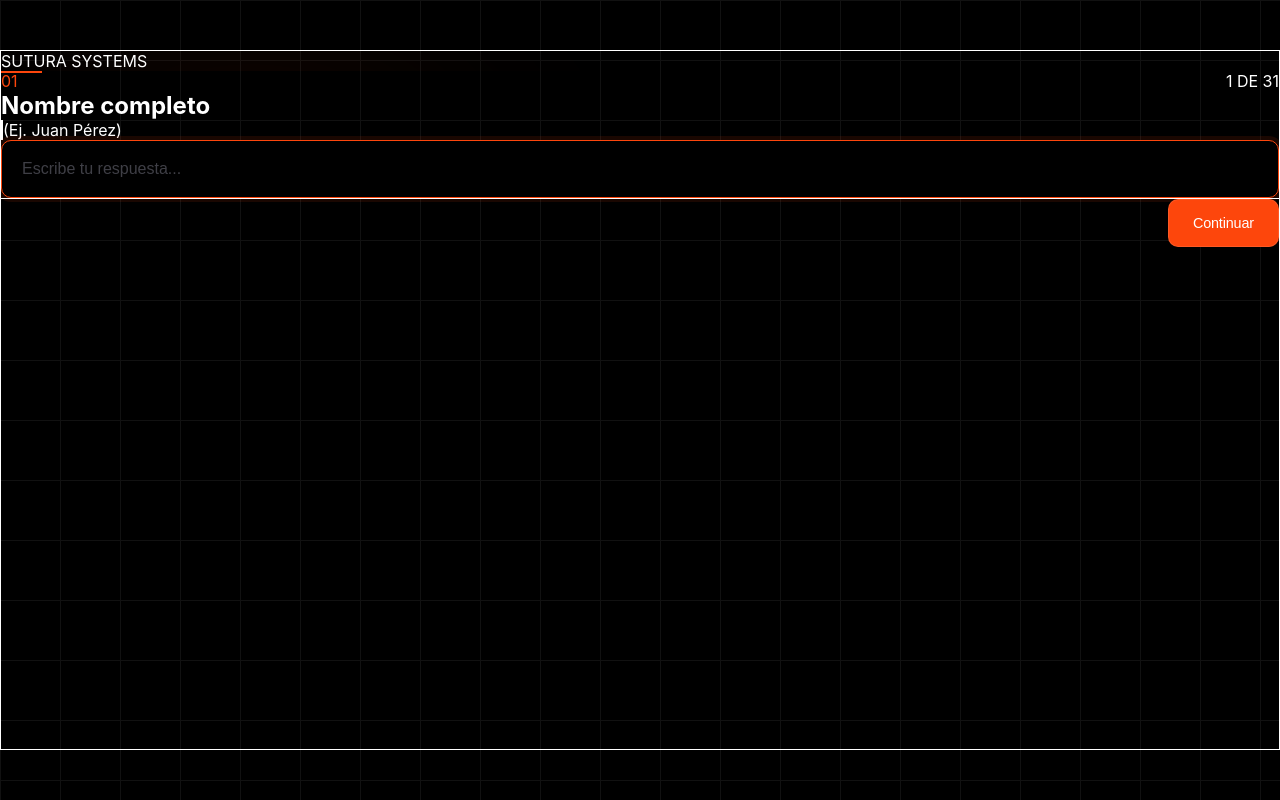
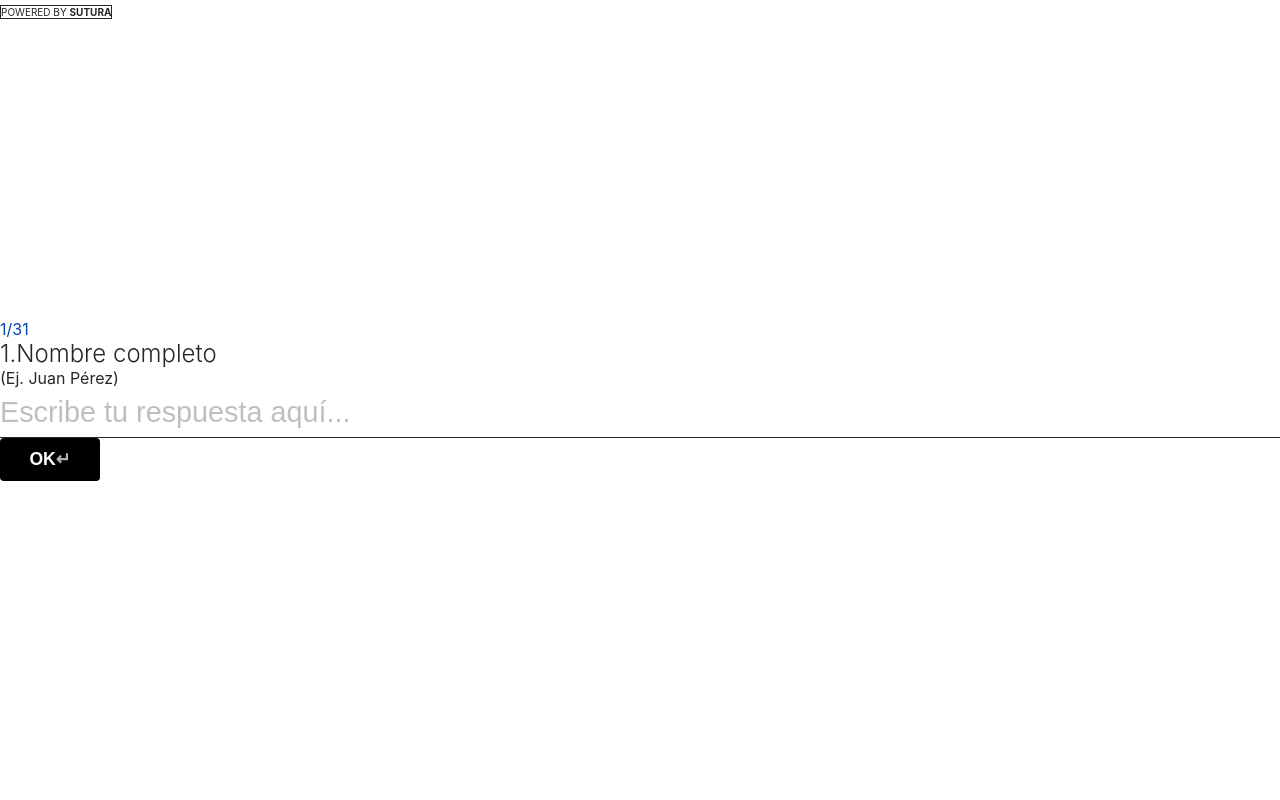
Before and after one commit to lavidadeuncreativx/lavidadeuncreativo, a Next.js app: page /formulario-marca-personal in a window 1280 px wide. Both pictures are taken after a click on the button "Iniciar Diagnóstico". Built offline with nearby package versions, Linux system fonts and the light colour scheme.

Commit message:
feat: COMPLETE OVERHAUL -> White Minimalist Typeform (User Requested)

```diff
--- a/app/components/Typeform.tsx
+++ b/app/components/Typeform.tsx
@@ -1,40 +1,78 @@
 'use client';
+import React, { useState, useRef, useEffect } from 'react';
+import { motion, AnimatePresence } from 'framer-motion';
+import { TextInput, SelectInput, MultiSelectInput } from './InputTypes';
 
-import { useState, useEffect, useRef } from 'react';
-import { motion, AnimatePresence } from 'framer-motion';
-import { questions } from '../data/questions';
-import { TextInput, SelectInput, MultiSelectInput } from './InputTypes';
+// Question Definition
+type QuestionType = 'text' | 'select' | 'multi-select';
+
+interface Question {
+    id: number;
+    text: string;
+    description?: string;
+    type: QuestionType;
+    options?: string[];
+    maxSelections?: number;
+    apiField: string;
+}
+
+// Full Question List
+const questions: Question[] = [
+    { id: 1, text: "Nombre completo", description: "(Ej. Juan Pérez)", type: 'text', apiField: 'fullName' },
+    { id: 2, text: "Correo electrónico", description: "Donde recibirás tu plan.", type: 'text', apiField: 'email' },
+    { id: 3, text: "¿A qué te dedicas actualmente?", description: "Sé específico.", type: 'text', apiField: 'occupation' },
+    { id: 4, text: "¿Cómo definirías tu nivel de experiencia en tu campo?", type: 'select', options: ['Principiante (0-2 años)', 'Intermedio (2-5 años)', 'Avanzado (+5 años)', 'Experto/Referente'], apiField: 'experienceLevel' },
+    { id: 5, text: "¿Tienes una marca personal activa?", type: 'select', options: ['Sí, publico constantemente', 'Sí, pero publico poco', 'No, pero quiero empezar', 'No, y no sé por dónde empezar'], apiField: 'activeBrand' },
+    { id: 6, text: "¿En qué redes sociales tienes presencia?", type: 'multi-select', options: ['Instagram', 'LinkedIn', 'X (Twitter)', 'TikTok', 'YouTube', 'Newsletter / Blog', 'Ninguna'], apiField: 'socials' },
+    { id: 7, text: "¿Cuál es tu principal objetivo con tu marca personal?", type: 'select', options: ['Conseguir más clientes/ventas', 'Posicionarme como autoridad', 'Conseguir empleo/oportunidades', 'Crear una comunidad', 'Otro'], apiField: 'mainGoal' },
+    { id: 8, text: "¿Qué te impide potenciar tu marca ahora mismo?", type: 'select', options: ['Falta de tiempo', 'No sé qué publicar', 'Miedo a la exposición', 'Falta de estrategia', 'No veo resultados'], apiField: 'obstacle' },
+    { id: 9, text: "Si pudieras ser reconocido por UNA sola cosa, ¿cuál sería?", type: 'text', apiField: 'oneThing' },
+    { id: 10, text: "¿Tienes sitio web o portafolio?", type: 'select', options: ['Sí', 'No', 'En proceso'], apiField: 'hasWebsite' },
+    { id: 11, text: "Agrega el link (si tienes)", description: "Si no, escribe 'N/A'", type: 'text', apiField: 'websiteLink' },
+    { id: 12, text: "¿Creas contenido en video?", type: 'select', options: ['Sí, me siento cómodo', 'Sí, pero me cuesta', 'No, pero quiero intentarlo', 'No, prefiero texto/audio'], apiField: 'videoContent' },
+    { id: 13, text: "¿Cuánto tiempo puedes dedicarle a tu marca semanalmente?", type: 'select', options: ['Menos de 2 horas', '2-5 horas', '5-10 horas', '+10 horas'], apiField: 'timeCommitment' },
+    { id: 14, text: "¿Has invertido antes en formación o mentoría?", type: 'select', options: ['Sí, muchas veces', 'Sí, alguna vez', 'No, nunca'], apiField: 'pastInvestment' },
+    { id: 15, text: "¿Cuál es tu mayor fortaleza profesional?", type: 'text', apiField: 'strength' },
+    { id: 16, text: "¿Cuál consideras tu mayor debilidad o área de mejora?", type: 'text', apiField: 'weakness' },
+    { id: 17, text: "¿Quién es tu cliente o audiencia ideal?", description: "Descríbelo brevemente.", type: 'text', apiField: 'idealAudience' },
+    { id: 18, text: "¿Qué te diferencia de tu competencia?", type: 'text', apiField: 'differentiation' },
+    { id: 19, text: "¿Tienes algún referente o marca que admires?", description: "¿Quién y por qué?", type: 'text', apiField: 'roleModel' },
+    { id: 20, text: "¿Qué tipo de tono te gustaría tener?", type: 'select', options: ['Profesional y serio', 'Cercano y amigable', 'Disruptivo y polémico', 'Educativo y técnico'], apiField: 'toneVoice' },
+    { id: 21, text: "¿Te gusta escribir?", type: 'select', options: ['Me encanta', 'Lo hago bien', 'Me cuesta', 'Lo odio'], apiField: 'writingAffinity' },
+    { id: 22, text: "¿Cuál es tu presupuesto mensual aproximado para invertir en tu marca?", type: 'select', options: ['0 - $200 USD', '$200 - $500 USD', '$500 - $1000 USD', '+$1000 USD'], apiField: 'budget' },
+    { id: 23, text: "¿Qué esperas lograr en los próximos 6 meses?", type: 'text', apiField: 'sixMonthGoal' },
+    { id: 24, text: "¿Cuál es tu nivel de compromiso del 1 al 10?", type: 'select', options: ['10 - Haré lo que sea necesario', '8-9 - Muy comprometido', '5-7 - Lo intentaré', 'Menos de 5'], apiField: 'commitmentLevel' },
+    { id: 25, text: "¿Tienes equipo o trabajas solo?", type: 'select', options: ['Solo', 'Tengo colaboradores freelance', 'Tengo equipo fijo'], apiField: 'teamStructure' },
+    { id: 26, text: "¿Usas herramientas de IA actualmente?", type: 'select', options: ['Sí, a diario', 'A veces', 'No, pero me interesa', 'No me interesa'], apiField: 'aiUsage' },
+    { id: 27, text: "¿Qué formato de contenido consumes más?", type: 'select', options: ['Video corto (TikTok/Reels)', 'Video largo (YouTube)', 'Texto (LinkedIn/Blogs/Newsletter)', 'Audio (Podcast)'], apiField: 'contentConsumption' },
+    { id: 28, text: "¿Estarías dispuesto a cambiar tu imagen visual si fuera necesario?", type: 'select', options: ['Sí, totalmente', 'Tal vez', 'No, me gusta mi imagen actual'], apiField: 'rebrandingWillingness' },
+    { id: 29, text: "Algo más que debamos saber...", type: 'text', apiField: 'extraInfo' },
+    { id: 30, text: "¿Cómo te enteraste de nosotros?", type: 'text', apiField: 'referral' },
+    { id: 31, text: "Último paso: Déjanos tu WhatsApp", description: "Para contactarte más rápido.", type: 'text', apiField: 'whatsapp' },
+];
 
 export default function Typeform() {
     const [currentIndex, setCurrentIndex] = useState(0);
     const [answers, setAnswers] = useState<Record<string, any>>({});
-    const [direction, setDirection] = useState<'forward' | 'backward'>('forward');
+    const [direction, setDirection] = useState(0);
     const [isSubmitting, setIsSubmitting] = useState(false);
-    const [isCompleted, setIsCompleted] = useState(false);
+
+    // Auto-scroll to top when question changes
     const containerRef = useRef<HTMLDivElement>(null);
 
     const currentQuestion = questions[currentIndex];
-    // Calculate progress immediately based on current index
     const progress = ((currentIndex + 1) / questions.length) * 100;
 
-    useEffect(() => {
-        // Scroll to top or focus handling
-        if (containerRef.current) {
-            containerRef.current.focus();
-        }
-    }, [currentIndex]);
-
     const handleAnswer = (value: any) => {
-        setAnswers(prev => ({
-            ...prev,
-            [currentQuestion.apiField]: value
-        }));
+        setAnswers({ ...answers, [currentQuestion.apiField]: value });
     };
 
     const nextQuestion = () => {
+        if (!answers[currentQuestion.apiField] && currentQuestion.type !== 'multi-select') return; // Basic validation
+
         if (currentIndex < questions.length - 1) {
-            setDirection('forward');
-            setCurrentIndex(prev => prev + 1);
+            setDirection(1);
+            setCurrentIndex(currentIndex + 1);
         } else {
             submitForm();
         }
@@ -42,140 +80,61 @@ export default function Typeform() {
 
     const prevQuestion = () => {
         if (currentIndex > 0) {
-            setDirection('backward');
-            setCurrentIndex(prev => prev - 1);
+            setDirection(-1);
+            setCurrentIndex(currentIndex - 1);
         }
     };
 
     const submitForm = async () => {
         setIsSubmitting(true);
-        try {
-            const res = await fetch('/api/submit', {
-                method: 'POST',
-                headers: { 'Content-Type': 'application/json' },
-                body: JSON.stringify(answers),
-            });
-
-            if (!res.ok) throw new Error('Error al enviar');
-            setIsCompleted(true);
-        } catch (error) {
-            console.error(error);
-            alert('Hubo un error al enviar tus respuestas');
-        } finally {
+        // Simulate API call
+        await new Promise(resolve => setTimeout(resolve, 2000));
+        alert(JSON.stringify(answers, null, 2));
         setIsSubmitting(false);
-        }
     };
 
-    // Listen for "Enter" to go next (except for textarea usually)
-    useEffect(() => {
-        const handleKeyDown = (e: KeyboardEvent) => {
-            if (e.key === 'Enter' && e.ctrlKey) {
-                nextQuestion();
-            }
-        };
-        window.addEventListener('keydown', handleKeyDown);
-        return () => window.removeEventListener('keydown', handleKeyDown);
-    }, [currentIndex]);
-
+    // Animation Variants
     const slideVariants = {
-        enter: (direction: string) => ({
-            y: direction === 'forward' ? 20 : -20,
-            opacity: 0
+        enter: (direction: number) => ({
+            y: direction > 0 ? 50 : -50,
+            opacity: 0,
         }),
         center: {
             y: 0,
-            opacity: 1
+            opacity: 1,
         },
-        exit: (direction: string) => ({
-            y: direction === 'forward' ? -20 : 20,
-            opacity: 0
-        })
+        exit: (direction: number) => ({
+            y: direction < 0 ? 50 : -50,
+            opacity: 0,
+        }),
     };
 
-    if (isCompleted) {
-        return (
-            <div className="flex flex-col items-center justify-center min-h-screen text-center p-8 fade-in">
-                <h2 className="text-3xl font-bold mb-4 text-[var(--primary)]">
-                    ¡Gracias por completar el diagnóstico!
-                </h2>
-                <p className="text-[var(--text-muted)] text-xl max-w-lg">
-                    Hemos recibido toda tu información.
-                </p>
-            </div>
-        );
-    }
+    useEffect(() => {
+        window.scrollTo({ top: 0, behavior: 'smooth' });
+    }, [currentIndex]);
 
     return (
-        <div className="min-h-screen w-full flex items-center justify-center p-4 md:p-8 bg-zinc-950 text-white selection:bg-orange-500 selection:text-white" ref={containerRef}>
+        <div className="w-full min-h-screen flex flex-col bg-white text-[#262627]" ref={containerRef}>
 
-            {/* Main Card Container - Max Width 6XL for "High End" Feel */}
-            <div className="w-full max-w-6xl min-h-[700px] bg-zinc-900 rounded-3xl overflow-hidden shadow-2xl flex flex-col md:grid md:grid-cols-2 relative border border-zinc-800">
-
-                {/* LEFT COLUMN: Visuals / Brand / Context */}
-                <div className="relative w-full h-64 md:h-full flex flex-col justify-between p-8 md:p-12 overflow-hidden bg-black">
-
-                    {/* Background Abstract Art */}
-                    <div className="absolute inset-0 z-0 opacity-40">
-                        <div className="absolute top-0 right-0 w-[500px] h-[500px] bg-[var(--primary)] rounded-full mix-blend-multiply filter blur-[100px] opacity-20 animate-pulse"></div>
-                        <div className="absolute bottom-0 left-0 w-[400px] h-[400px] bg-purple-900 rounded-full mix-blend-multiply filter blur-[80px] opacity-20"></div>
-                        <div className="absolute inset-0 bg-[url('https://grainy-gradients.vercel.app/noise.svg')] opacity-20 brightness-100 contrast-150"></div>
-                    </div>
-
-                    {/* Brand Header */}
-                    <div className="relative z-10">
-                        <span className="font-bold tracking-widest uppercase text-xs md:text-sm text-white/90">
-                            Sutura Systems
-                        </span>
-                        <div className="h-1 w-8 bg-[var(--primary)] mt-4"></div>
-                    </div>
-
-                    {/* Context / tagline */}
-                    <div className="relative z-10 mt-auto hidden md:block">
-                        <h1 className="text-4xl lg:text-5xl font-bold leading-tight mb-4 tracking-tight">
-                            Construye tu <br />
-                            <span className="text-zinc-500">Legado Digital.</span>
-                        </h1>
-                        <p className="text-zinc-400 text-sm max-w-xs leading-relaxed">
-                            Responde con honestidad. Este es el primer paso para escalar tu marca personal al siguiente nivel.
-                        </p>
-                    </div>
-
-                    {/* Footer Socials (Mobile: Hidden, Desktop: Visible) */}
-                    <div className="relative z-10 mt-12 hidden md:block">
-                        <a
-                            href="https://instagram.com/lavidadeuncreativo"
-                            target="_blank"
-                            rel="noopener noreferrer"
-                            className="text-xs text-zinc-600 hover:text-[var(--primary)] transition-colors tracking-widest uppercase font-medium"
-                        >
-                            @lavidadeuncreativo
-                        </a>
-                    </div>
-                </div>
-
-                {/* RIGHT COLUMN: Form Interaction */}
-                <div className="relative w-full h-full flex flex-col p-8 md:p-16 lg:p-20 bg-zinc-900/50">
-
-                    {/* Progress Bar (Thin, Minimal) */}
-                    <div className="absolute top-0 left-0 w-full h-[2px] bg-zinc-800">
+            {/* Progress Bar (Fixed Top) */}
+            <div className="fixed top-0 left-0 w-full h-1 bg-gray-100 z-50">
                 <div
-                            className="h-full bg-[var(--primary)] transition-all duration-500 ease-out"
+                    className="h-full bg-[#0445AF] transition-all duration-300 ease-out"
                     style={{ width: `${progress}%` }}
                 />
             </div>
 
-                    {/* Step Counter */}
-                    <div className="mb-12 flex items-center justify-between">
-                        <span className="font-mono text-sm text-[var(--primary)]">
-                            {(currentIndex + 1).toString().padStart(2, '0')}
-                        </span>
-                        <span className="font-mono text-xs text-zinc-600 uppercase tracking-widest">
-                            {currentIndex + 1} de {questions.length}
-                        </span>
+            {/* Main Content (Centered) */}
+            <div className="flex-1 flex flex-col items-center justify-center p-6 md:p-0">
+                <div className="w-full max-w-2xl">
+
+                    {/* Question Counter (Minimal) */}
+                    <div className="mb-6 flex items-center gap-2 text-[#0445AF] text-sm font-medium">
+                        <span>{currentIndex + 1}</span>
+                        <span className="text-gray-300">/</span>
+                        <span className="text-gray-400">{questions.length}</span>
                     </div>
 
-                    {/* Interaction Area */}
-                    <div className="flex-1 flex flex-col justify-center max-w-lg mx-auto w-full">
                     <AnimatePresence mode="popLayout" custom={direction}>
                         <motion.div
                             key={currentIndex}
@@ -184,27 +143,28 @@ export default function Typeform() {
                             initial="enter"
                             animate="center"
                             exit="exit"
-                                transition={{ duration: 0.5, ease: [0.16, 1, 0.3, 1] }}
-                                className="w-full flex-col"
+                            transition={{ duration: 0.4, ease: "easeOut" }}
+                            className="w-full"
                         >
-                                <h2 className="text-2xl md:text-3xl lg:text-4xl font-semibold mb-6 text-white leading-tight">
+                            <h2 className="text-2xl md:text-3xl font-light mb-8 leading-snug">
+                                <span className="font-bold mr-2">{currentIndex + 1}.</span>
                                 {currentQuestion.text}
                             </h2>
 
                             {currentQuestion.description && (
-                                    <p className="text-base text-zinc-400 leading-relaxed mb-10 border-l-2 border-zinc-800 pl-4">
+                                <p className="text-xl text-gray-500 mb-8 font-light">
                                     {currentQuestion.description}
                                 </p>
                             )}
 
-                                <div className="mb-12 space-y-6">
+                            <div className="mb-12">
                                 {currentQuestion.type === 'text' && (
                                     <TextInput
                                         value={answers[currentQuestion.apiField] || ''}
                                         onChange={handleAnswer}
                                         onEnter={nextQuestion}
                                         autoFocus
-                                            placeholder="Escribe tu respuesta..."
+                                        placeholder="Escribe tu respuesta aquí..."
                                     />
                                 )}
 
@@ -228,30 +188,43 @@ export default function Typeform() {
                                     />
                                 )}
                             </div>
+
+                            {/* Actions / Navigation */}
+                            <div className="flex items-center gap-4">
+                                <button
+                                    onClick={nextQuestion}
+                                    className="btn btn-primary text-lg px-8 py-3"
+                                >
+                                    {currentIndex === questions.length - 1 ? (isSubmitting ? 'Enviando...' : 'Finalizar') : 'OK'} <span className="text-xs opacity-70 ml-2">↵</span>
+                                </button>
+
+                                {currentIndex > 0 && (
+                                    <button
+                                        onClick={prevQuestion}
+                                        className="text-sm font-medium text-gray-400 hover:text-gray-600 transition-colors uppercase tracking-wider"
+                                    >
+                                        ATRÁS
+                                    </button>
+                                )}
+                            </div>
+
                         </motion.div>
                     </AnimatePresence>
                 </div>
+            </div>
 
-                    {/* Navigation Buttons (Bottom of Right Col) */}
-                    <div className="mt-auto pt-8 flex items-center justify-between gap-4 border-t border-zinc-800/50">
-                        <button
-                            onClick={prevQuestion}
-                            disabled={currentIndex === 0}
-                            className={`flex items-center gap-2 text-sm text-zinc-500 hover:text-white transition-colors uppercase tracking-wider font-medium px-4 py-3 rounded-lg hover:bg-zinc-800 ${currentIndex === 0 ? 'opacity-0 pointer-events-none' : 'opacity-100'}`}
+            {/* Minimal Footer */}
+            <div className="fixed bottom-4 right-4 z-40">
+                <a
+                    href="https://instagram.com/lavidadeuncreativo"
+                    target="_blank"
+                    rel="noopener noreferrer"
+                    className="bg-white/90 backdrop-blur px-3 py-1 rounded border border-gray-200 text-[10px] text-gray-400 hover:text-black transition-colors"
                 >
-                            <span>←</span> Atrás
-                        </button>
-
-                        <button
-                            onClick={nextQuestion}
-                            className="btn btn-primary px-8 py-3 text-sm shadow-none md:shadow-lg"
-                        >
-                            {currentIndex === questions.length - 1 ? (isSubmitting ? 'Finalizando...' : 'Finalizar') : 'Continuar'}
-                        </button>
-                    </div>
+                    POWERED BY <strong>SUTURA</strong>
+                </a>
             </div>
 
         </div>
-        </div>
     );
 }
--- a/app/globals.css
+++ b/app/globals.css
@@ -3,17 +3,15 @@
 @tailwind utilities;
 
 :root {
-  --background: #000000;
-  --foreground: #ffffff;
-  --card-bg: #09090b;
-  /* Zinc-950 */
-  --primary: #FD460C;
-  --primary-hover: #ff5e2e;
-  --text-muted: #71717a;
-  /* Zinc-400 */
-  --border-color: #27272a;
-  /* Zinc-800 */
+  --background: #ffffff;
+  --foreground: #262627;
+  /* Typeform Dark Gray/Black */
+  --primary: #0445AF;
+  /* Classic Web Blue or can be black */
+  --selection-bg: rgba(4, 69, 175, 0.1);
+  --border-color: #e5e5e5;
   --font-main: 'Inter', sans-serif;
+  --error: #bd081c;
 }
 
 * {
@@ -27,15 +25,10 @@ body {
   height: 100%;
   width: 100%;
   background-color: var(--background);
-  /* refined grid pattern */
-  background-image:
-    linear-gradient(to right, #111 1px, transparent 1px),
-    linear-gradient(to bottom, #111 1px, transparent 1px);
-  background-size: 60px 60px;
   color: var(--foreground);
   font-family: var(--font-main);
-  overflow-x: hidden;
   -webkit-font-smoothing: antialiased;
+  -moz-osx-font-smoothing: grayscale;
 }
 
 a {
@@ -43,34 +36,18 @@ a {
   text-decoration: none;
 }
 
-/* --- High-End Card Surface --- */
-.form-card {
-  background: var(--card-bg);
-  border: 1px solid var(--border-color);
-  border-radius: 20px;
-  /* Sophisticated shadow stack */
-  box-shadow:
-    0 0 0 1px rgba(0, 0, 0, 1),
-    0 40px 80px -20px rgba(0, 0, 0, 0.8),
-    0 0 0 1px rgba(255, 255, 255, 0.05) inset;
-  position: relative;
-  overflow: hidden;
-  /* Contains the accent line */
+/* --- Clean Typography --- */
+h1,
+h2,
+h3,
+h4,
+h5,
+h6 {
+  font-weight: 300;
+  /* Typeform often uses lighter weights for questions */
 }
 
-/* Animations */
-.fade-in {
-  animation: fadeIn 0.6s cubic-bezier(0.16, 1, 0.3, 1) forwards;
-  opacity: 0;
-  transform: translateY(10px);
-}
-
-@keyframes fadeIn {
-  to {
-    opacity: 1;
-    transform: translateY(0);
-  }
-}
+/* --- Components --- */
 
 /* Minimal Scrollbar */
 ::-webkit-scrollbar {
@@ -82,67 +59,69 @@ a {
 }
 
 ::-webkit-scrollbar-thumb {
-  background: #333;
+  background: #ccc;
   border-radius: 3px;
 }
 
-/* Button - SaaS Standard */
+/* Typeform-style Buttons */
 .btn {
   display: inline-flex;
   align-items: center;
   justify-content: center;
-  border-radius: 10px;
-  font-weight: 500;
+  border-radius: 4px;
+  font-weight: 700;
   transition: all 0.2s ease;
   cursor: pointer;
-  font-size: 0.9rem;
-  letter-spacing: -0.01em;
-  padding: 0 1.5rem;
-  height: 48px;
+  font-size: 1.1rem;
+  padding: 0.6rem 1.2rem;
+  border: 1px solid transparent;
 }
 
 .btn-primary {
-  background: var(--primary);
+  background: #000000;
   color: white;
-  border: 1px solid rgba(255, 255, 255, 0.1);
-  box-shadow: 0 1px 2px rgba(0, 0, 0, 0.2);
+  min-width: 100px;
 }
 
 .btn-primary:hover {
-  background: var(--primary-hover);
+  background: #333333;
   transform: translateY(-1px);
 }
 
 .btn-secondary {
   background: transparent;
-  color: var(--text-muted);
+  color: #777;
+  font-weight: 500;
+  font-size: 0.9rem;
 }
 
 .btn-secondary:hover {
-  color: white;
-  background: rgba(255, 255, 255, 0.05);
+  color: #000;
 }
 
-/* Input - Clean & Solid */
+/* Input Base - Underlined or Clean */
 .input-base {
-  background: #000000;
-  border: 1px solid var(--border-color);
-  border-radius: 10px;
-  padding: 1rem 1.25rem;
+  background: transparent;
+  border: none;
+  /* No surrounding border */
+  border-bottom: 1px solid rgba(0, 0, 0, 0.2);
+  /* Just bottom line */
+  border-radius: 0;
+  padding: 0.5rem 0;
   width: 100%;
-  color: white;
-  font-size: 1rem;
-  line-height: 1.5;
+  color: var(--foreground);
+  font-size: 1.8rem;
+  /* Big text */
+  font-weight: 300;
   outline: none;
   transition: all 0.2s ease;
 }
 
 .input-base:focus {
-  border-color: var(--primary);
-  box-shadow: 0 0 0 4px rgba(253, 70, 12, 0.1);
+  border-bottom-color: var(--foreground);
+  /* Darken line on focus */
 }
 
 .input-base::placeholder {
-  color: #3f3f46;
-  /* Zinc-700 */
+  color: rgba(0, 0, 0, 0.25);
 }
```
Also changed, not shown: app/components/InputTypes.tsx (+15 -16 lines). Lines whose indentation alone changed are shown as unchanged.
